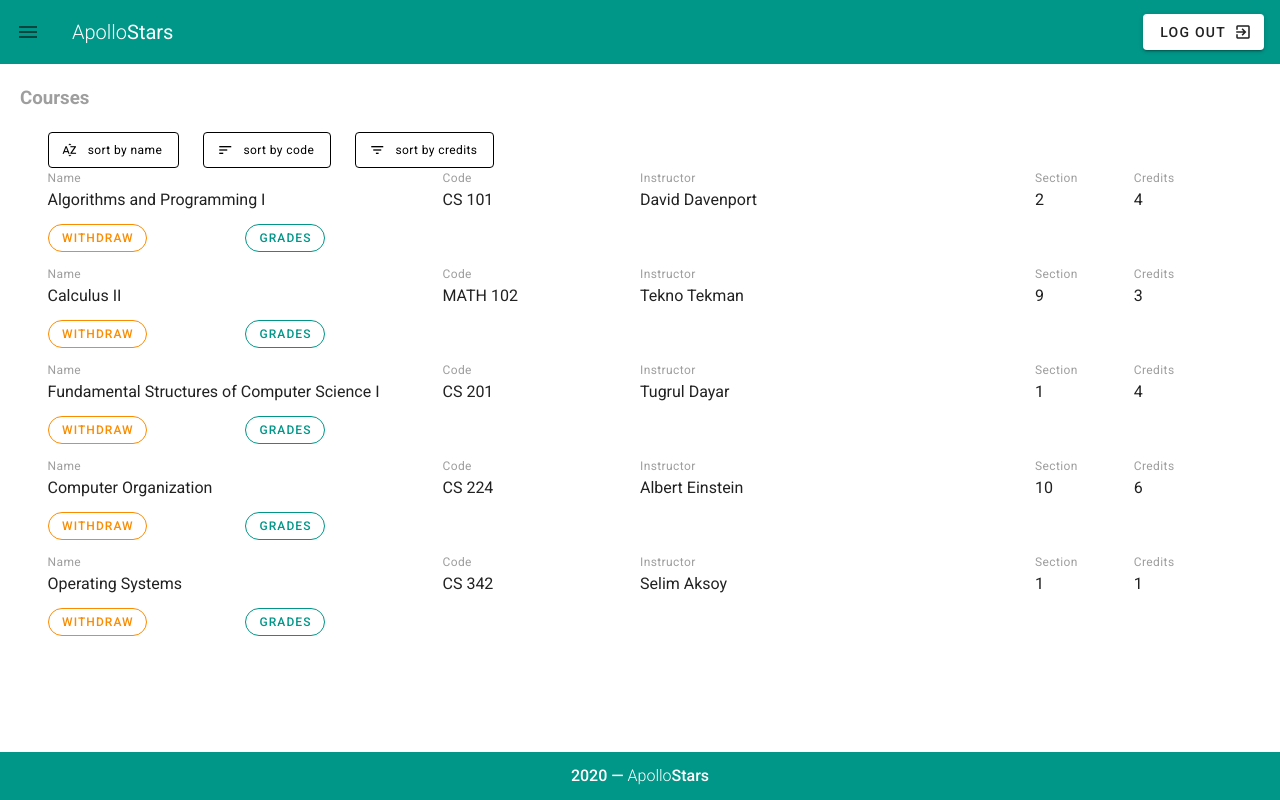
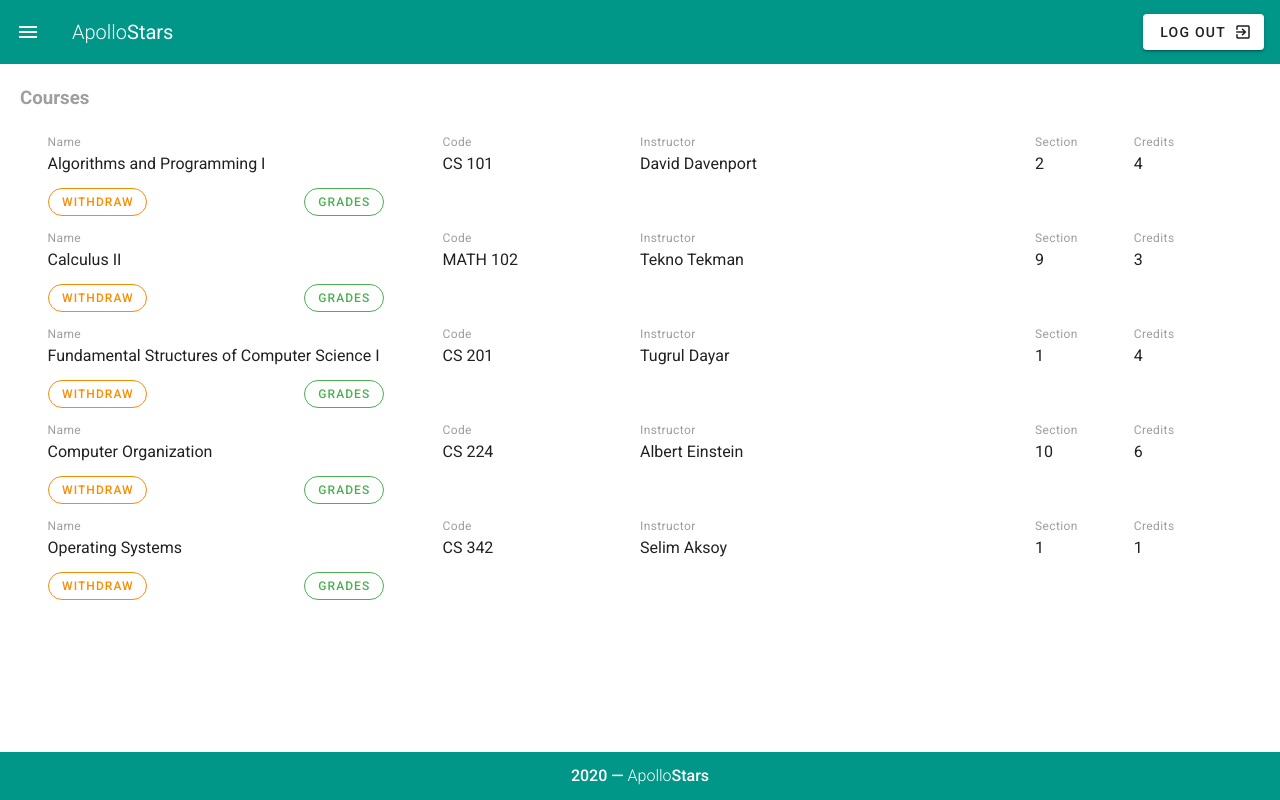
Before and after one commit to PermanAtayev/Apollo-stars, a Vue app: page /student in a window 1280 px wide. Built offline with nearby package versions, Linux system fonts and the light colour scheme.

Commit message:
Student and TA UIs completed (except Registration)
This is the pre-backend integration version of the UI, where all the structure of the Interface of Student and TA is ready, registration is left.

```diff
--- a/src/components/CourseTable.vue
+++ b/src/components/CourseTable.vue
@@ -1,5 +1,4 @@
 <template>
-<v-content>
     <v-container class="my5">
             <v-card flat >
                 <v-layout row wrap v-for="course in courses" :key="course.code">
@@ -35,19 +34,24 @@
                     </v-flex>
                     <v-flex xs6 sm3 md2>
                         <div>
-                            <v-btn small rounded outlined class="my-3" color="teal">Grades</v-btn>
+                            <!-- <v-btn small rounded outlined class="my-3" color="teal">Grades</v-btn> -->
+                            <Popup />
                         </div>
                     </v-flex>
                 </v-layout>
             </v-card>
         </v-container>
-        </v-content>
 </template>
 
 <script>
+import Popup from "@/components/Popup"
 export default {
     props: {
         courses: Object
+    },
+
+    components: { Popup,
     }
+
 }
 </script>
--- a/src/components/Navbar.vue
+++ b/src/components/Navbar.vue
@@ -1,19 +1,19 @@
 <template>
   <nav>
     <v-toolbar flat color="primary" app>
-      <v-app-bar-nav-icon @click="drawer = !drawer"></v-app-bar-nav-icon>
+      <v-app-bar-nav-icon dark @click="drawer = !drawer"></v-app-bar-nav-icon>
       <v-toolbar-title class="text uppercase white--text">
         <span class="font-weight-light">Apollo</span>
         <span>Stars</span>
       </v-toolbar-title>
       <v-spacer></v-spacer>
-      <v-btn flat color="white">
+      <v-btn  flat color="white">
         <span>Log out</span>
         <v-icon right>exit_to_app</v-icon>
       </v-btn>
     </v-toolbar>
 
-    <v-navigation-drawer v-model="drawer" app color="secondary">
+    <v-navigation-drawer v-model="drawer" app color="grey lighten-3">
       <v-list-item>
         <v-list-item-content>
           <v-list-item-title class="title">Actions</v-list-item-title>
--- /dev/null
+++ b/src/components/PersonDetails.vue
@@ -0,0 +1,85 @@
+<template>
+    <v-container>
+      <v-card flat>
+        <v-layout column align-center pa-3>
+          <v-avatar size="80" color="primary">
+            <span class="white--text">{{initials}}</span>
+          </v-avatar>
+        </v-layout>
+
+        <v-layout row wrap align-center justify-space-around pa-3>
+          <v-flex md4>
+            <div class="heading black--text">Name</div>
+          </v-flex>
+          <v-flex md4>
+            <div class="heading black--text text-end">{{details.name}}</div>
+          </v-flex>
+        </v-layout>
+        <v-layout row wrap align-center justify-space-around pa-3>
+          <v-flex md4>
+            <div class="heading black--text">ID</div>
+          </v-flex>
+          <v-flex md4>
+            <div class="heading black--text text-end">{{details.id}}</div>
+          </v-flex>
+        </v-layout>
+        <v-layout row wrap align-center justify-space-around pa-3>
+          <v-flex md4>
+            <div class="heading black--text">GPA</div>
+          </v-flex>
+          <v-flex md4>
+            <div class="heading black--text text-end">{{details.gpa}}</div>
+          </v-flex>
+        </v-layout>
+        <v-layout row wrap align-center justify-space-around px-2>
+          <v-flex md4>
+            <div class="heading black--text">Email</div>
+          </v-flex>
+          <v-flex md4>
+            <v-text-field :value="details.email" label="Solo" solo readonly rounded append-icon="create"></v-text-field>
+          </v-flex>
+        </v-layout>
+        <v-layout row wrap align-center justify-space-around px-2>
+          <v-flex md4>
+            <div class="heading black--text">Passowrd</div>
+          </v-flex>
+          <v-flex md4>
+            <v-text-field :value="details.password" label="Solo" type="password" solo readonly rounded append-icon="create"></v-text-field>
+          </v-flex>
+        </v-layout>
+        <v-layout row wrap align-center justify-space-around pa-3>
+          <v-flex md4>
+            <div class="heading black--text">Year</div>
+          </v-flex>
+          <v-flex md4>
+            <div class="heading black--text text-end">{{details.year}}</div>
+          </v-flex>
+        </v-layout>
+        <v-layout row wrap align-center justify-space-around pa-3>
+          <v-flex md4>
+            <div class="heading black--text">Dorm</div>
+          </v-flex>
+          <v-flex md4>
+            <div class="heading black--text text-end">{{details.dorm}}</div>
+          </v-flex>
+        </v-layout>
+      </v-card>
+    </v-container>
+</template>
+
+<script>
+export default {
+  props: {
+    details: Object
+  },
+
+  computed: {
+    initials: function() {
+      return this.details.name
+        .split(" ")
+        .map(n => n[0])
+        .join(" "); //I dont know how this works too lol
+    }
+  }
+};
+</script>
--- /dev/null
+++ b/src/components/Popup.vue
@@ -0,0 +1,46 @@
+<template>
+  <div class="text-center">
+    <v-dialog v-model="dialog" max-width="500px">
+      <template v-slot:activator="{ on }">
+        <v-btn small rounded outlined class="my-3" color="success" v-on="on">Grades</v-btn>
+      </template>
+    <v-card color="grey lighten-3">
+    <v-col v-for="item in items" :key="item.name" cols="12">
+      <v-card >
+        <div class="d-flex flex-no-wrap justify-space-between">
+          <div>
+            <v-card-title class="headline" v-text="item.name"></v-card-title>
+            <v-card-subtitle class="subheading" v-text="item.score + ' / ' + item.totalScore"></v-card-subtitle>
+          </div>
+        </div>
+      </v-card>
+    </v-col>
+     <v-card-actions>
+      <v-spacer></v-spacer>
+      <v-btn large text color="primary" @click="dialog = false">Close</v-btn>
+     </v-card-actions>
+    </v-card>
+    </v-dialog>
+  </div>
+</template>
+
+<script>
+export default {
+  props: {
+    scores: Object
+  },
+  data() {
+    return {
+      dialog: false,
+      //right now dummy scores are used
+      items: [
+        { name: "Quiz 1", score: 5, totalScore: 10 },
+        { name: "Quiz 2", score: 9, totalScore: 10 },
+        { name: "Attendence", score: 10, totalScore: 10 },
+        { name: "Midterm", score: 25, totalScore: 100 },
+        { name: "Final", score: 95, totalScore: 100 }
+      ]
+    };
+  }
+};
+</script>
--- a/src/views/Student.vue
+++ b/src/views/Student.vue
@@ -1,80 +1,34 @@
 <template>
   <v-app>
-    <Navbar :drawerItems="items" />
-    <h3 class="subheading grey--text ma-5">Courses</h3>
-        <v-container class="my5">
-            <v-layout row class="mb-3">
-                <v-btn color="black" outlined="" class="mr-3" @click="sortBy('name')">
-                    <v-icon left small>sort_by_alpha</v-icon>
-                    <span class="caption text-lowercase">sort by Name</span>
-                </v-btn>
-                <v-btn color="black" outlined="" class="mx-3" @click="sortBy('code')">
-                    <v-icon left small>sort</v-icon>
-                    <span class="caption text-lowercase">sort by Code</span>
-                </v-btn>
-                <v-btn color="black" outlined="" class="mx-3" @click="sortBy('credits')">
-                    <v-icon left small>filter_list</v-icon>
-                    <span class="caption text-lowercase">sort by Credits</span>
-                </v-btn>
-            </v-layout>
-            <v-card flat>
-                <v-layout row wrap v-for="course in courses" :key="course.code">
-                    <v-flex xs12 md4>
-                        <div class="caption grey--text">Name</div>
-                        <div>{{ course.name }}</div>
-                    </v-flex>
-                    <v-divider></v-divider>
-                    <v-flex xs6 sm3 md2>
-                        <div class="caption grey--text">Code</div>
-                        <div>{{ course.code }}</div>
-                    </v-flex>
-                    <v-divider></v-divider>
-                    <v-flex xs6 sm3 md4>
-                        <div class="caption grey--text">Instructor</div>
-                        <div>{{ course.instructor }}</div>
-                    </v-flex>
-                    <v-divider></v-divider>
-                    <v-flex xs6 sm3 md1>
-                        <div class="caption grey--text">Section</div>
-                        <div>{{ course.section }}</div>
-                    </v-flex>
-                    <v-divider></v-divider>
-                    <v-flex xs6 sm3 md1>
-                        <div class="caption grey--text">Credits</div>
-                        <div>{{ course.credits }}</div>
-                    </v-flex>
-                    <v-divider></v-divider>
-                    <v-flex xs6 sm3 md2>
-                        <div>
-                            <v-btn small rounded outlined class="my-3" color="warning">Withdraw</v-btn>
-                        </div>
-                    </v-flex>
-                    <v-flex xs6 sm3 md2>
-                        <div>
-                            <v-btn small rounded outlined class="my-3" color="teal">Grades</v-btn>
-                        </div>
-                    </v-flex>
-                </v-layout>
-            </v-card>
-        </v-container>
+    <Navbar :drawerItems="actions" v-on:navBarSelection="onNavBarSelect" />
+    <h3 class="subheading grey--text ma-5">{{ currentPage }}</h3>
+    <keep-alive>
+      <component :is="currentPage" v-bind="currentProperties"></component>
+    </keep-alive>
     <v-spacer></v-spacer>
     <Foot />
   </v-app>
 </template>
 
 <script>
-import Navbar from "@/components/Navbar";
-import Foot from "@/components/Foot";
+    import Navbar from '@/components/Navbar'
+    import Foot from "@/components/Foot";
+    import CourseTable from "@/components/CourseTable";
+    import PersonDetails from "@/components/PersonDetails";
+
     export default {
         name: "Student",
-        data: function(){
+        data() {
             return {
-                drawer: false,
-                items: [
+
+                currentPage: "Courses",
+
+                actions: [ //will add the route later
                     {title: "Courses", icon: "class"},
                     {title: "Register", icon: "add_box"},
                     {title: "Information", icon: "person"},
                 ],
+
                 courses: [
                     {name: "Algorithms and Programming I", code: "CS 101", instructor: "David Davenport", section: "2", credits: "4"},
                     {name: "Calculus II", code: "MATH 102", instructor: "Tekno Tekman", section: "9", credits: "3"},
@@ -82,18 +36,41 @@ import Foot from "@/components/Foot";
                     {name: "Computer Organization", code: "CS 224", instructor: "Albert Einstein", section: "10", credits: "6"},
                     {name: "Operating Systems", code: "CS 342", instructor: "Selim Aksoy", section: "1", credits: "1"},
                 ],
+
+                details: {name: "Balaj Saleem", id: 21701041, gpa: 3.2, email:"balaj.saleem@ug.bilkent.edu.tr", password: "12345678", year: "Third Year", dorm: "77"},
+
+            };
+        },
+        computed: {
+            currentProperties: function() {
+                if (this.currentPage === 'Courses') {
+                    return {courses: this.courses}
+                }
+                else if(this.currentPage === 'Information'){
+                    return {details: this.details}
+                }
+                else
+                    return {}
             }
         },
-        components: { Navbar, Foot },
+
+        components: { Navbar, Foot, "Courses": CourseTable,
+         "Information": PersonDetails,
+        },
 
         methods: {
-            sortBy(prop){
-                this.courses.sort((a,b) => a[prop] < b[prop] ? -1 : 1)
+            onNavBarSelect(value){
+                this.currentPage = value
             }
+
         }
+
+        //life cycle hooks
     }
+
+
+
 </script>
 
 <style scoped>
-
 </style>
--- a/src/views/TA.vue
+++ b/src/views/TA.vue
@@ -15,6 +15,7 @@
     import Foot from "@/components/Foot";
     import CourseTable from "@/components/CourseTable";
     import TaCourseTable from "@/components/TaCourseTable";
+    import PersonDetails from "@/components/PersonDetails";
 
     export default {
         name: "TA",
@@ -52,7 +53,7 @@
                     {code: "MATH 103", task: "Grade Midterm", deadline: '1/5/2020' },
 
                 ],
-
+                details: {name: "Balaj Saleem", id: 21701041, gpa: 3.2, email:"balaj.saleem@ug.bilkent.edu.tr", password: "12345678", year: "Third Year", dorm: "77"},
 
             };
         },
@@ -64,13 +65,16 @@
                 else if(this.currentPage === 'TA Courses'){
                     return {courses: this.taCourses, tasks: this.taTasks}
                 }
+                else if(this.currentPage === 'Information'){
+                    return {details: this.details}
+                }
                 else
                     return {}
             }
         },
 
         components: { Navbar, Foot, "Courses": CourseTable,
-        "TA Courses": TaCourseTable
+        "TA Courses": TaCourseTable, "Information": PersonDetails,
         },
 
         methods: {
```
Also changed, not shown: src/components/TaCourseTable.vue (+5 -3 lines), src/components/TaskPopup.vue (added, +52 -0 lines).
